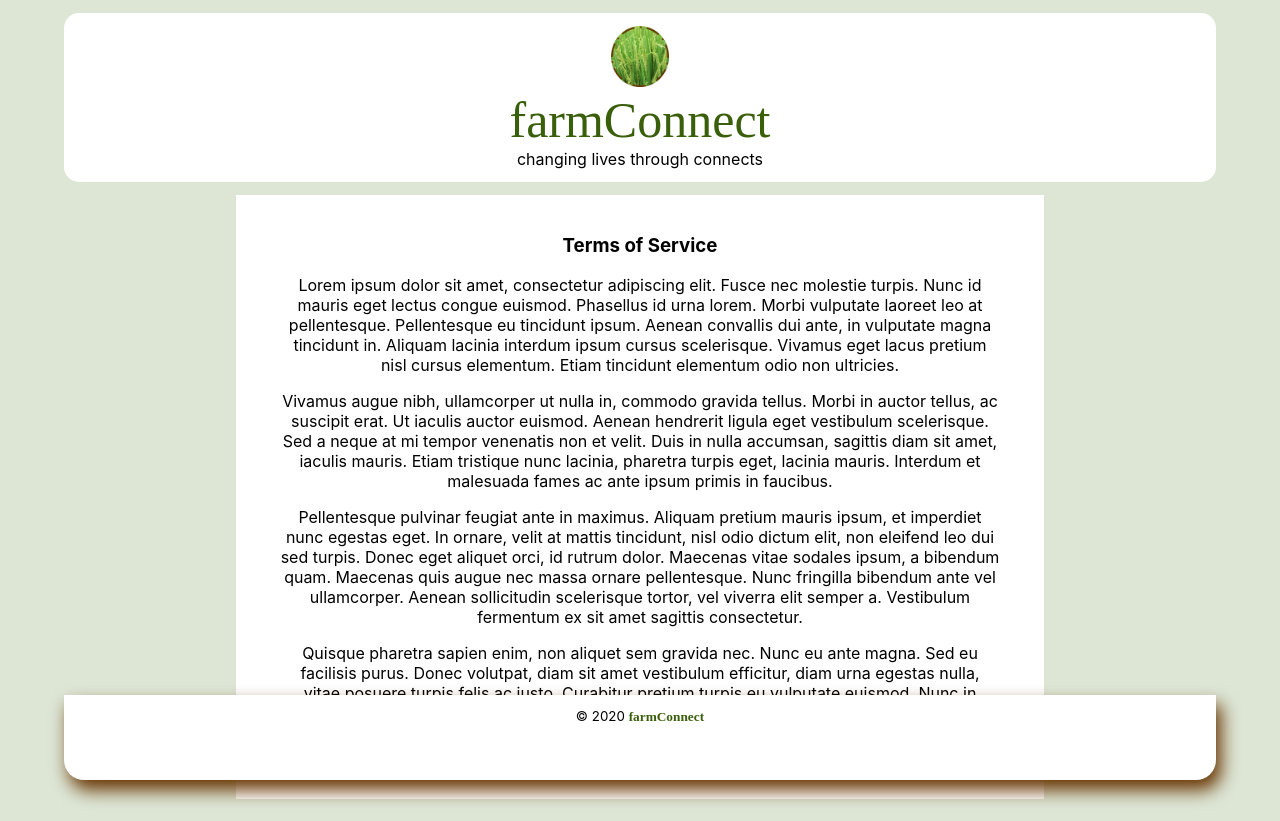
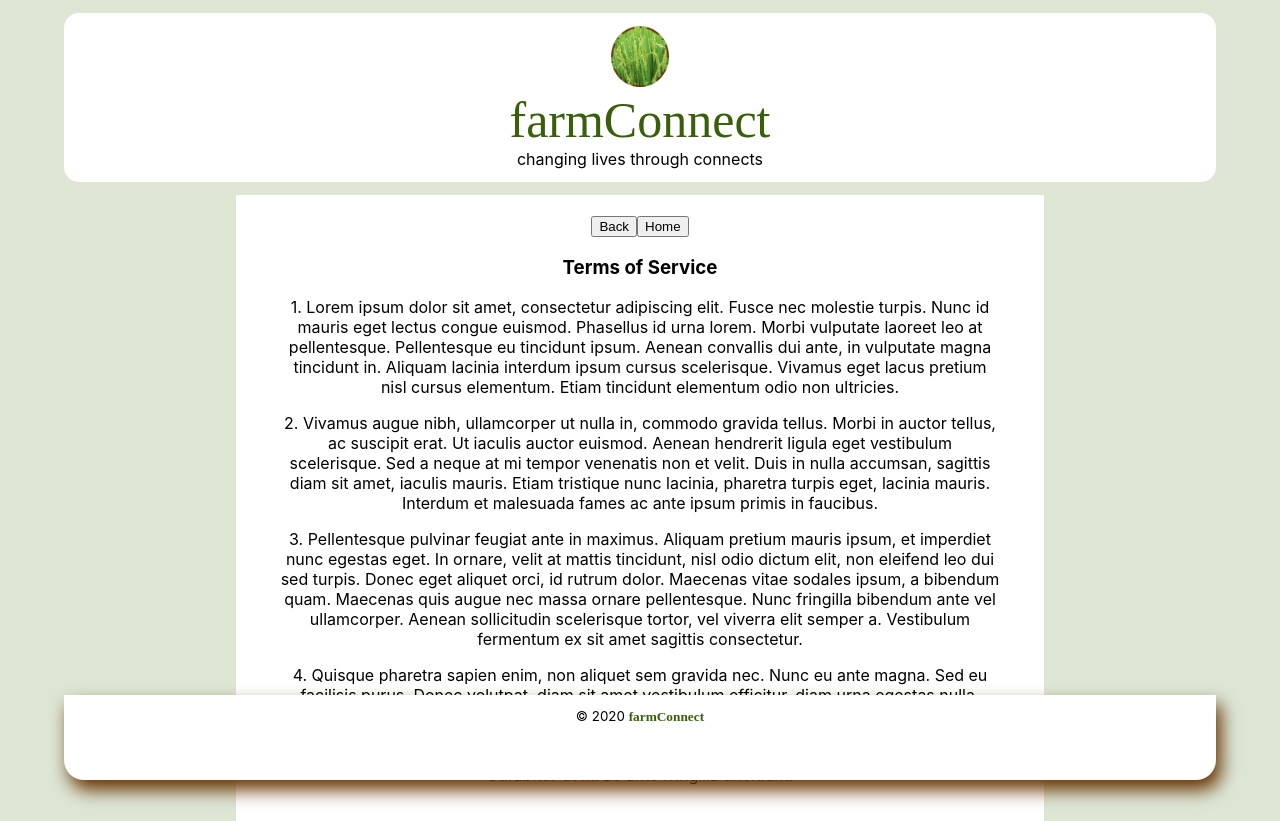
Before and after one commit to coula3/farm-connect, a React (Create React App) app in the folder farm-connect-frontend/: page /terms-of-service in a window 1280 px wide. Before the commit the page ends 800 px from the top, so only its background shows below. Built offline with nearby package versions, Linux system fonts and the light colour scheme.

Commit message:
add 'Back' and 'Home' button to TermsOfService

```diff
--- a/farm-connect-frontend/src/components/TermsOfService/TermsOfService.css
+++ b/farm-connect-frontend/src/components/TermsOfService/TermsOfService.css
@@ -5,7 +5,7 @@
     padding: 20px 30px;
 }
 
-p {
+.terms_p {
     margin-left: 15px;
     margin-right: 15px;
 }
--- a/farm-connect-frontend/src/components/TermsOfService/TermsOfService.js
+++ b/farm-connect-frontend/src/components/TermsOfService/TermsOfService.js
@@ -1,16 +1,20 @@
 import React from 'react';
 import './TermsOfService.css';
 
-const TermsOfService = () => (
+const TermsOfService = (props) => (
     <div className="TermsOfService_main_div">
+        <div>
+            <button onClick={() => props.history.goBack()}>Back</button>
+            <button onClick={() => props.history.push("/")}>Home</button>
+        </div>
         <h3>Terms of Service</h3>
-        <p>Lorem ipsum dolor sit amet, consectetur adipiscing elit. Fusce nec molestie turpis. Nunc id mauris eget lectus congue euismod. Phasellus id urna lorem. Morbi vulputate laoreet leo at pellentesque. Pellentesque eu tincidunt ipsum. Aenean convallis dui ante, in vulputate magna tincidunt in. Aliquam lacinia interdum ipsum cursus scelerisque. Vivamus eget lacus pretium nisl cursus elementum. Etiam tincidunt elementum odio non ultricies.</p>
+        <p className="terms_p">1. Lorem ipsum dolor sit amet, consectetur adipiscing elit. Fusce nec molestie turpis. Nunc id mauris eget lectus congue euismod. Phasellus id urna lorem. Morbi vulputate laoreet leo at pellentesque. Pellentesque eu tincidunt ipsum. Aenean convallis dui ante, in vulputate magna tincidunt in. Aliquam lacinia interdum ipsum cursus scelerisque. Vivamus eget lacus pretium nisl cursus elementum. Etiam tincidunt elementum odio non ultricies.</p>
 
-        <p>Vivamus augue nibh, ullamcorper ut nulla in, commodo gravida tellus. Morbi in auctor tellus, ac suscipit erat. Ut iaculis auctor euismod. Aenean hendrerit ligula eget vestibulum scelerisque. Sed a neque at mi tempor venenatis non et velit. Duis in nulla accumsan, sagittis diam sit amet, iaculis mauris. Etiam tristique nunc lacinia, pharetra turpis eget, lacinia mauris. Interdum et malesuada fames ac ante ipsum primis in faucibus.</p>
+        <p className="terms_p">2. Vivamus augue nibh, ullamcorper ut nulla in, commodo gravida tellus. Morbi in auctor tellus, ac suscipit erat. Ut iaculis auctor euismod. Aenean hendrerit ligula eget vestibulum scelerisque. Sed a neque at mi tempor venenatis non et velit. Duis in nulla accumsan, sagittis diam sit amet, iaculis mauris. Etiam tristique nunc lacinia, pharetra turpis eget, lacinia mauris. Interdum et malesuada fames ac ante ipsum primis in faucibus.</p>
 
-        <p>Pellentesque pulvinar feugiat ante in maximus. Aliquam pretium mauris ipsum, et imperdiet nunc egestas eget. In ornare, velit at mattis tincidunt, nisl odio dictum elit, non eleifend leo dui sed turpis. Donec eget aliquet orci, id rutrum dolor. Maecenas vitae sodales ipsum, a bibendum quam. Maecenas quis augue nec massa ornare pellentesque. Nunc fringilla bibendum ante vel ullamcorper. Aenean sollicitudin scelerisque tortor, vel viverra elit semper a. Vestibulum fermentum ex sit amet sagittis consectetur.</p>
+        <p className="terms_p">3. Pellentesque pulvinar feugiat ante in maximus. Aliquam pretium mauris ipsum, et imperdiet nunc egestas eget. In ornare, velit at mattis tincidunt, nisl odio dictum elit, non eleifend leo dui sed turpis. Donec eget aliquet orci, id rutrum dolor. Maecenas vitae sodales ipsum, a bibendum quam. Maecenas quis augue nec massa ornare pellentesque. Nunc fringilla bibendum ante vel ullamcorper. Aenean sollicitudin scelerisque tortor, vel viverra elit semper a. Vestibulum fermentum ex sit amet sagittis consectetur.</p>
 
-        <p>Quisque pharetra sapien enim, non aliquet sem gravida nec. Nunc eu ante magna. Sed eu facilisis purus. Donec volutpat, diam sit amet vestibulum efficitur, diam urna egestas nulla, vitae posuere turpis felis ac justo. Curabitur pretium turpis eu vulputate euismod. Nunc in sapien in nunc porta dignissim. Proin lobortis ligula at leo volutpat, vitae egestas quam porttitor. Pellentesque ut interdum leo, at imperdiet purus. Nulla tincidunt facilisis ultrices. Curabitur ut mi ac ante fringilla tincidunt.</p>
+        <p className="terms_p">4. Quisque pharetra sapien enim, non aliquet sem gravida nec. Nunc eu ante magna. Sed eu facilisis purus. Donec volutpat, diam sit amet vestibulum efficitur, diam urna egestas nulla, vitae posuere turpis felis ac justo. Curabitur pretium turpis eu vulputate euismod. Nunc in sapien in nunc porta dignissim. Proin lobortis ligula at leo volutpat, vitae egestas quam porttitor. Pellentesque ut interdum leo, at imperdiet purus. Nulla tincidunt facilisis ultrices. Curabitur ut mi ac ante fringilla tincidunt.</p>
     </div>
 )
 
```
